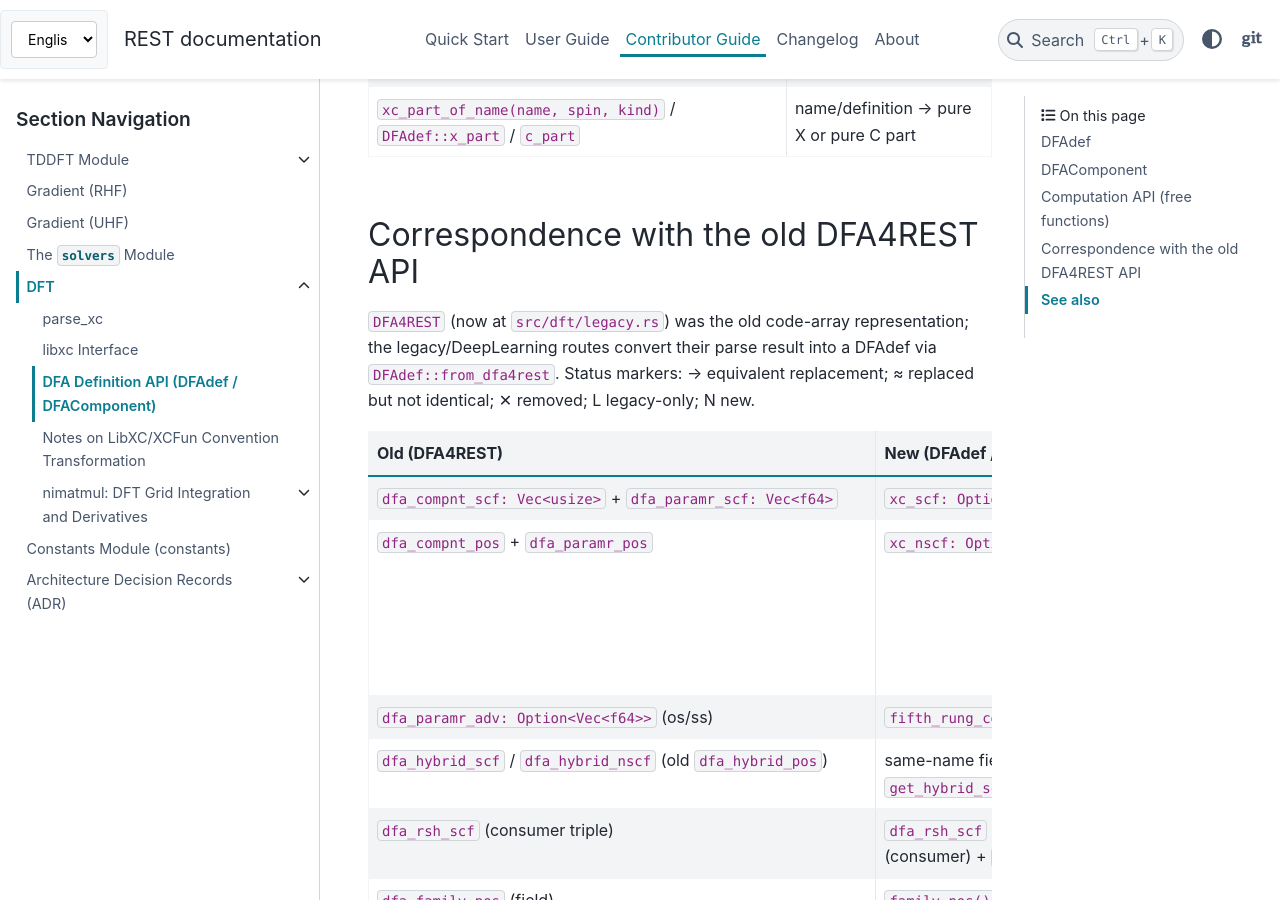
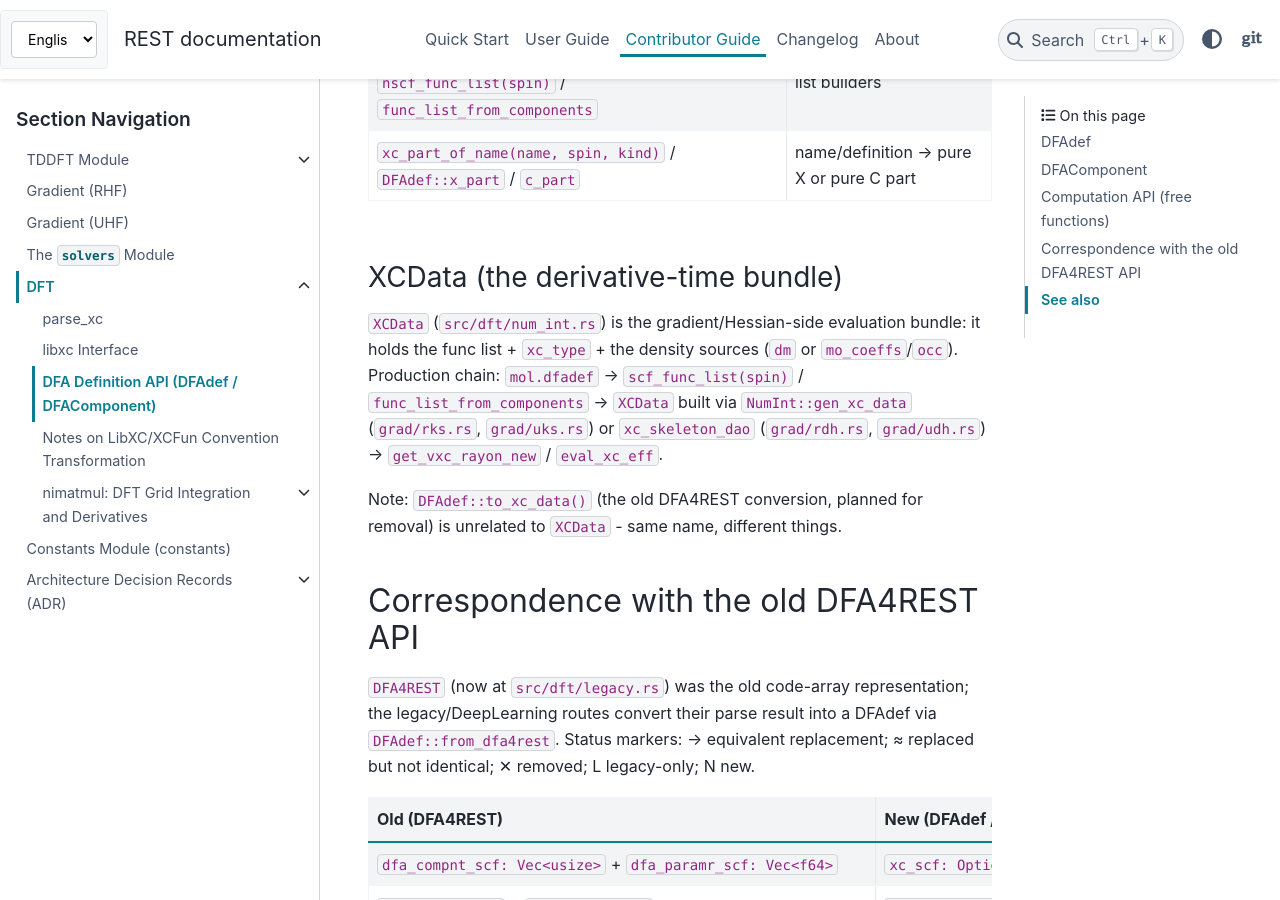
Before and after one commit to jeanwsr/rest_doc, a Sphinx documentation site: the page built from source/contributor/dft/dfa-definitions.md, in a window 1280 px wide and 900 px high, scrolled down 5012 px. Built offline with Sphinx 7.4.7 and the PyData theme 0.15.4, drawn with Linux system fonts in a browser that asks for light colours; pages that are not in the unit, such as notebooks, are missing from menus; some of the changed text lies outside the part shown.

Commit message:
docs: mark to_xc_data() for removal; document the XCData production chain

```diff
--- a/source/contributor/dft/dfa-definitions.md
+++ b/source/contributor/dft/dfa-definitions.md
@@ -26,7 +26,8 @@
 | `DFAdef::new()` | an empty definition |
 | `parse_and_derive(xc, spin, print)` | the parse entry: xc string -> `DFAdef` |
 | `from_dfa4rest(&DFA4REST)` | the legacy/DeepLearning adapter (code arrays -> components; the only conversion direction on the production path) |
-| `to_dfa4rest()` / `to_xc_data()` | convert into the old DFA4REST representation (full / SCF-side only): used solely by the round-trip parity tests; no production consumer |
+| `to_dfa4rest()` | convert into the old DFA4REST representation (full): used solely by the round-trip parity tests; no production consumer |
+| `to_xc_data()` | SCF-side-only DFA4REST: test-only, planned for removal |
 | `update_pt2_params(os, ss)` | override the PT2 `(c_os, c_ss)` factors (ctrl keywords; also called during the DL-DFA iteration) |
 | `get_hybrid_scf(spin)` / `get_hybrid_nscf(spin)` | derive the total HFX coefficient of the SCF / final-energy functional from the components (written into the stored fields at parse time) |
 | `get_rsh_scf(spin)` / `get_rsh_scf_lrsr(spin)` | derive the RSH parameters from the components (raw `(omega, c_LR, c_SR - c_LR)` / consumer convention `(omega, c_LR, c_SR)`; written into the stored fields at parse time) |
@@ -107,6 +108,12 @@
 | `DFAdef::scf_func_list(spin)` / `nscf_func_list(spin)` / `func_list_from_components` | definition -> evaluation-list builders |
 | `xc_part_of_name(name, spin, kind)` / `DFAdef::x_part` / `c_part` | name/definition -> pure X or pure C part |
 
+### XCData (the derivative-time bundle)
+
+`XCData` (`src/dft/num_int.rs`) is the gradient/Hessian-side evaluation bundle: it holds the func list + `xc_type` + the density sources (`dm` or `mo_coeffs`/`occ`). Production chain: `mol.dfadef` -> `scf_func_list(spin)` / `func_list_from_components` -> `XCData` built via `NumInt::gen_xc_data` (`grad/rks.rs`, `grad/uks.rs`) or `xc_skeleton_dao` (`grad/rdh.rs`, `grad/udh.rs`) -> `get_vxc_rayon_new` / `eval_xc_eff`.
+
+Note: `DFAdef::to_xc_data()` (the old DFA4REST conversion, planned for removal) is unrelated to `XCData` - same name, different things.
+
 ## Correspondence with the old DFA4REST API
 
 `DFA4REST` (now at `src/dft/legacy.rs`) was the old code-array representation; the legacy/DeepLearning routes convert their parse result into a DFAdef via `DFAdef::from_dfa4rest`. Status markers: → equivalent replacement; ≈ replaced but not identical; ✕ removed; L legacy-only; N new.
```
Also changed, not shown: source_zh/contributor/dft/dfa-definitions.md (+8 -1 lines).
